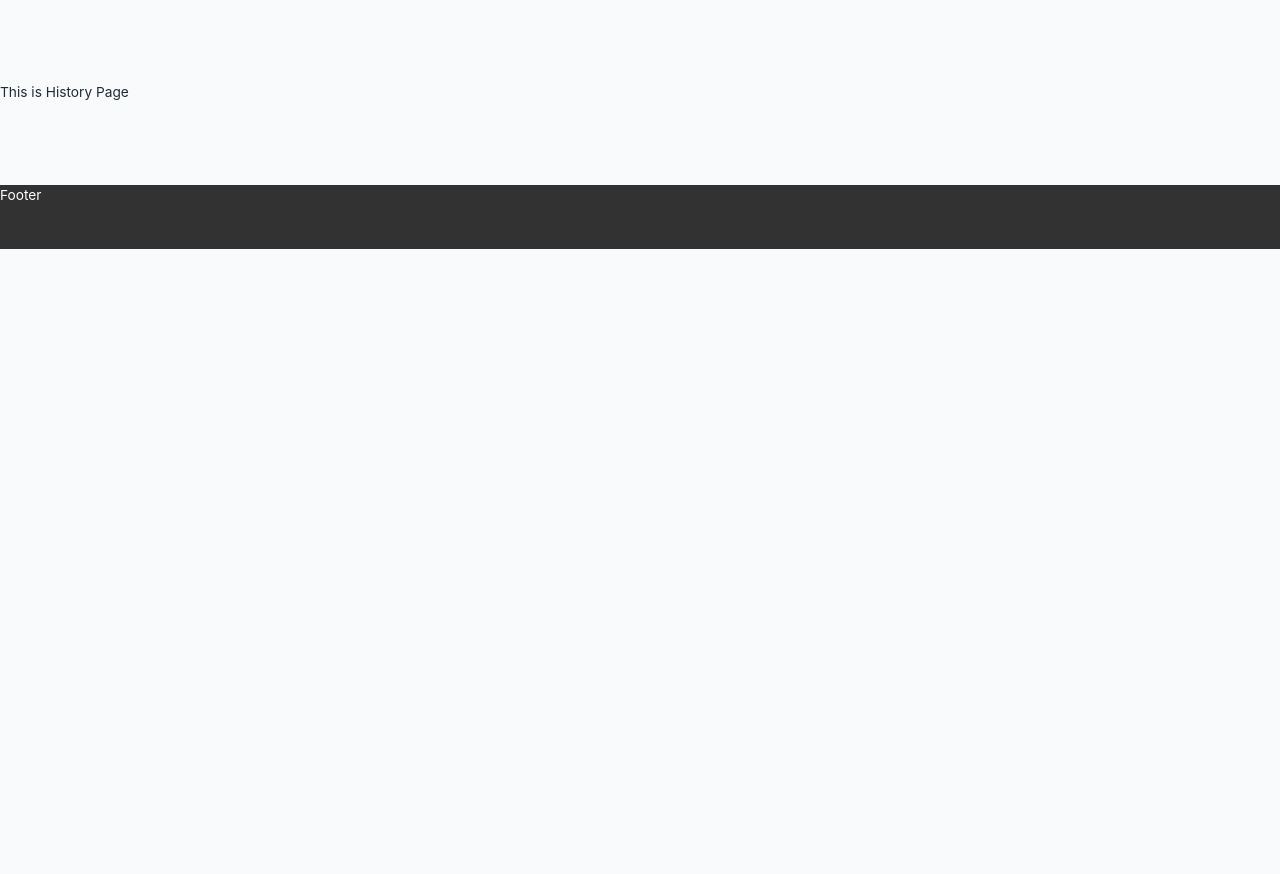
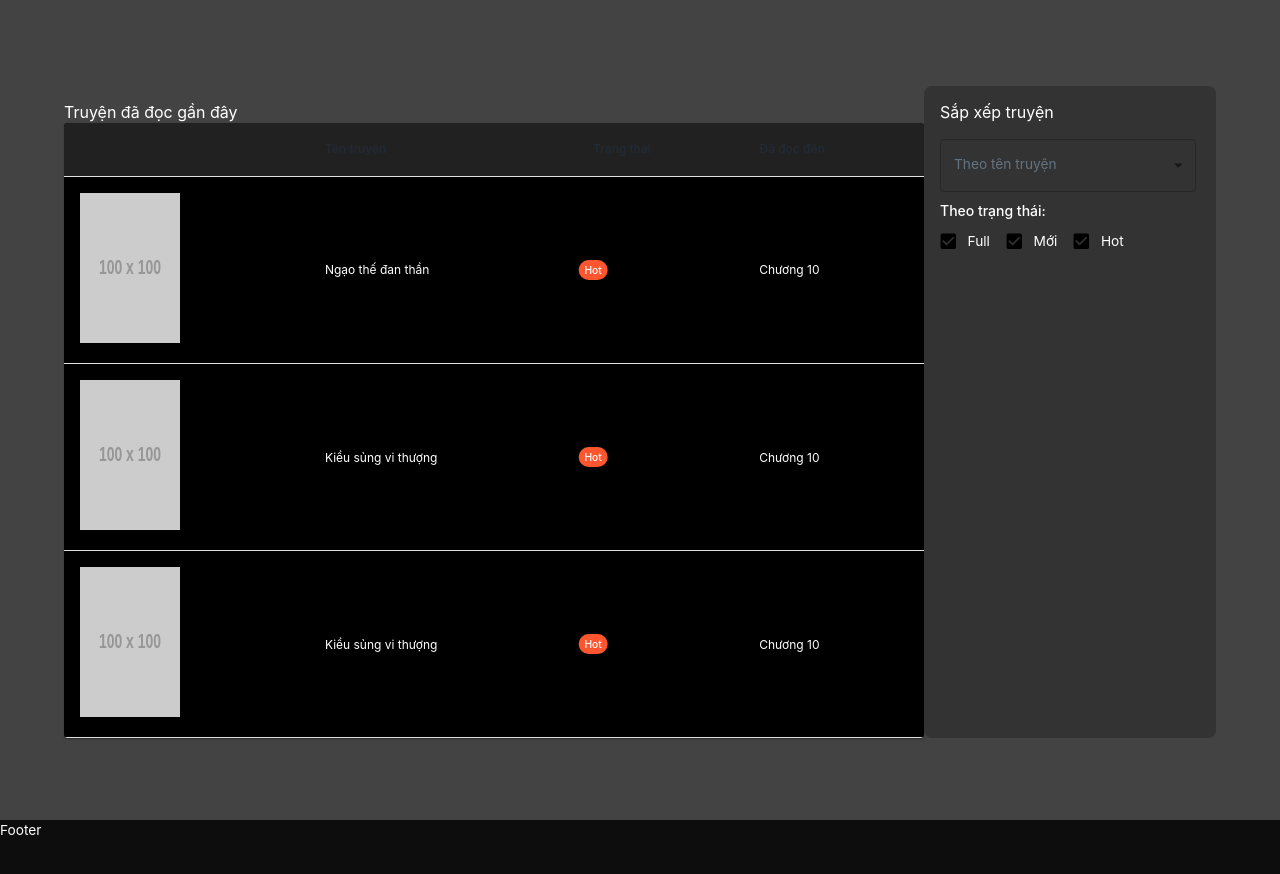
Before and after one commit to TrietTruong2243/TKPM_Project, a React (Create React App) app: page /history in a window 1280 px wide. Shown: the top 874 px of the page. Before the commit the page ends 800 px from the top, so only its background shows below. Built offline with nearby package versions, Linux system fonts and the light colour scheme.

Commit message:
update history page

```diff
--- a/public/index.html
+++ b/public/index.html
@@ -25,6 +25,11 @@
       Learn how to configure a non-root public URL by running `npm run build`.
     -->
     <title>React App</title>
+    <style>
+      #root{
+        background-color: #434343;
+      }
+    </style>
   </head>
   <body>
     <noscript>You need to enable JavaScript to run this app.</noscript>
--- a/src/layouts/header.jsx
+++ b/src/layouts/header.jsx
@@ -22,7 +22,13 @@ export default function Header(){
     const controlNavbar = () => {
         if (window.scrollY > lastScrollY+50) { // if scroll down hide the navbar
             setShow(true);
-        } else if (window.scrollY < lastScrollY-50 || Window.scrollY-50<0) { // if scroll up show the navbar
+        }
+        else if (lastScrollY==0)
+            {
+                setShow(true);
+
+            }
+        else if (window.scrollY < lastScrollY-50 || Window.scrollY-50<0) { // if scroll up show the navbar
             setShow(false);
         }
         console.log(show)
@@ -92,7 +98,10 @@ export default function Header(){
                         </IconButton>
             </Box>
             </Stack>
-            <Button >
+            <Button onClick={() => {
+                window.location.href="/settings"
+    }}
+>
                 <Typography fontSize={20} color='white' >Settings</Typography>
             </Button>
             <Button >
--- a/src/pages/history-page/history_page.jsx
+++ b/src/pages/history-page/history_page.jsx
@@ -1,4 +1,87 @@
-import {Typography} from "@mui/material"
-export default function HistoryPage(){
-    return <Typography> This is History Page</Typography>
+// src/App.js
+import React from 'react';
+import "../../styles/history_page.css";
+import { Container, CssBaseline, Typography, Box, Grid, FormControl, InputLabel, Select, MenuItem, Checkbox, FormControlLabel, Badge, Table, TableBody, TableCell, TableContainer, TableHead, TableRow, Paper } from '@mui/material';
+
+const novels = [
+    {
+        imgSrc: 'https://via.placeholder.com/100',
+        title: 'Ngạo thế đan thần',
+        status: ['Full', 'Mới', 'Hot'],
+        progress: 'Chương 10'
+    },
+    {
+        imgSrc: 'https://via.placeholder.com/100',
+        title: 'Kiều sủng vi thượng',
+        status: ['Full', 'Mới', 'Hot'],
+        progress: 'Chương 10'
+    },
+    {
+        imgSrc: 'https://via.placeholder.com/100',
+        title: 'Kiều sủng vi thượng',
+        status: ['Full', 'Mới', 'Hot'],
+        progress: 'Chương 10'
+    }
+];
+
+function App() {
+
+    return (
+        <React.Fragment >
+            <CssBaseline />
+            <Container maxWidth="lg" className="main-content">
+                <Grid container spacing={2}>
+                    <Grid item xs={12} sm={9}>
+                        <Typography variant="h5" style={{ color: '#fff' }}>Truyện đã đọc gần đây</Typography>
+                        <TableContainer component={Paper} style={{ backgroundColor: '#000' }}>
+                            <Table sx={{ minWidth: 650 }}>
+                                <TableHead style={{ backgroundColor: '#212121', color: '#fff' }}>  {/* Adjust header background and text color */}
+                                    <TableRow>
+                                        <TableCell></TableCell>
+                                        <TableCell>Tên truyện</TableCell>
+                                        <TableCell>Trạng thái</TableCell>
+                                        <TableCell>Đã đọc đến</TableCell>
+                                    </TableRow>
+                                </TableHead>
+                                <TableBody>
+                                    {novels.map((novel, index) => (
+                                        <TableRow key={index}>
+                                            <TableCell><img style={{ width: '100px', height: '150px' }} src={novel.imgSrc} alt={novel.title} /></TableCell>
+                                            <TableCell style={{ color: '#fff' }}>{novel.title}</TableCell>
+                                            <TableCell>
+                                                <Box display="flex" flexWrap="wrap">
+                                                    {novel.status.map((status, idx) => (
+                                                        <Badge key={idx} badgeContent={status} color={status === 'Full' ? 'success' : status === 'Mới' ? 'primary' : 'error'} />
+                                                    ))}
+                                                </Box>
+                                            </TableCell>
+                                            <TableCell style={{ color: '#fff' }}>{novel.progress}</TableCell>
+                                        </TableRow>
+                                    ))}
+                                </TableBody>
+                            </Table>
+                        </TableContainer>
+                    </Grid>
+                    <Grid item xs={12} sm={3} className="right-section">
+                        <Typography variant="h5">Sắp xếp truyện</Typography>
+                        <FormControl fullWidth variant="outlined" margin="normal">
+                            <InputLabel>Theo tên truyện</InputLabel>
+                            <Select
+                                label="Theo tên truyện"
+                            >
+                                <MenuItem value="A-Z">Từ A đến Z</MenuItem>
+                                <MenuItem value="Z-A">Từ Z đến A</MenuItem>
+                            </Select>
+                        </FormControl>
+                        <Typography variant="h6">Theo trạng thái:</Typography>
+                        <FormControlLabel control={<Checkbox defaultChecked />} label="Full" />
+                        <FormControlLabel control={<Checkbox defaultChecked />} label="Mới" />
+                        <FormControlLabel control={<Checkbox defaultChecked />} label="Hot" />
+                    </Grid>
+                </Grid>
+            </Container>
+        </React.Fragment>
+    );
 }
+
+export default App;
--- /dev/null
+++ b/src/styles/history_page.css
@@ -0,0 +1,92 @@
+body {
+    background-color: #434343;
+    color: #fff;
+}
+
+.navbar-custom {
+    background-color: #E95420;
+}
+
+.navbar-custom .navbar-brand,
+.navbar-custom .nav-link {
+    color: white;
+}
+
+.navbar-custom .navbar-brand:hover,
+.navbar-custom .nav-link:hover {
+    color: #ffdd57;
+}
+
+.navbar-custom .nav-item {
+    margin-right: 20px;
+}
+
+.slogan {
+    color: white;
+    margin: 10px 0;
+}
+
+.main-content {
+    display: flex;
+    margin-top: 20px;
+}
+
+.main-content .left-section {
+    flex: 3;
+    margin-right: 20px;
+}
+
+.main-content .right-section {
+    flex: 1;
+    background-color: #333;
+    color: #fff;
+    padding: 20px;
+    border-radius: 8px;
+}
+
+.card-custom {
+    background-color: #4F4F4F;
+    color: #fff;
+    border: none;
+    margin-bottom: 20px;
+}
+
+.card-custom img {
+    max-width: 100px;
+    margin-right: 20px;
+}
+
+.card-custom .card-body {
+    display: flex;
+    align-items: center;
+}
+
+.card-custom .status-label {
+    margin-right: 10px;
+    font-size: 14px;
+}
+
+.form-control,
+.form-check-input {
+    background-color: #555;
+    color: #fff;
+    border: 1px solid #777;
+}
+
+.form-control::placeholder {
+    color: #bbb;
+}
+
+.form-check-label {
+    margin-right: 10px;
+}
+
+.badge {
+    margin-right: 5px;
+}
+
+.table td,
+.table th {
+    vertical-align: middle;
+    text-align: center;
+}
```
